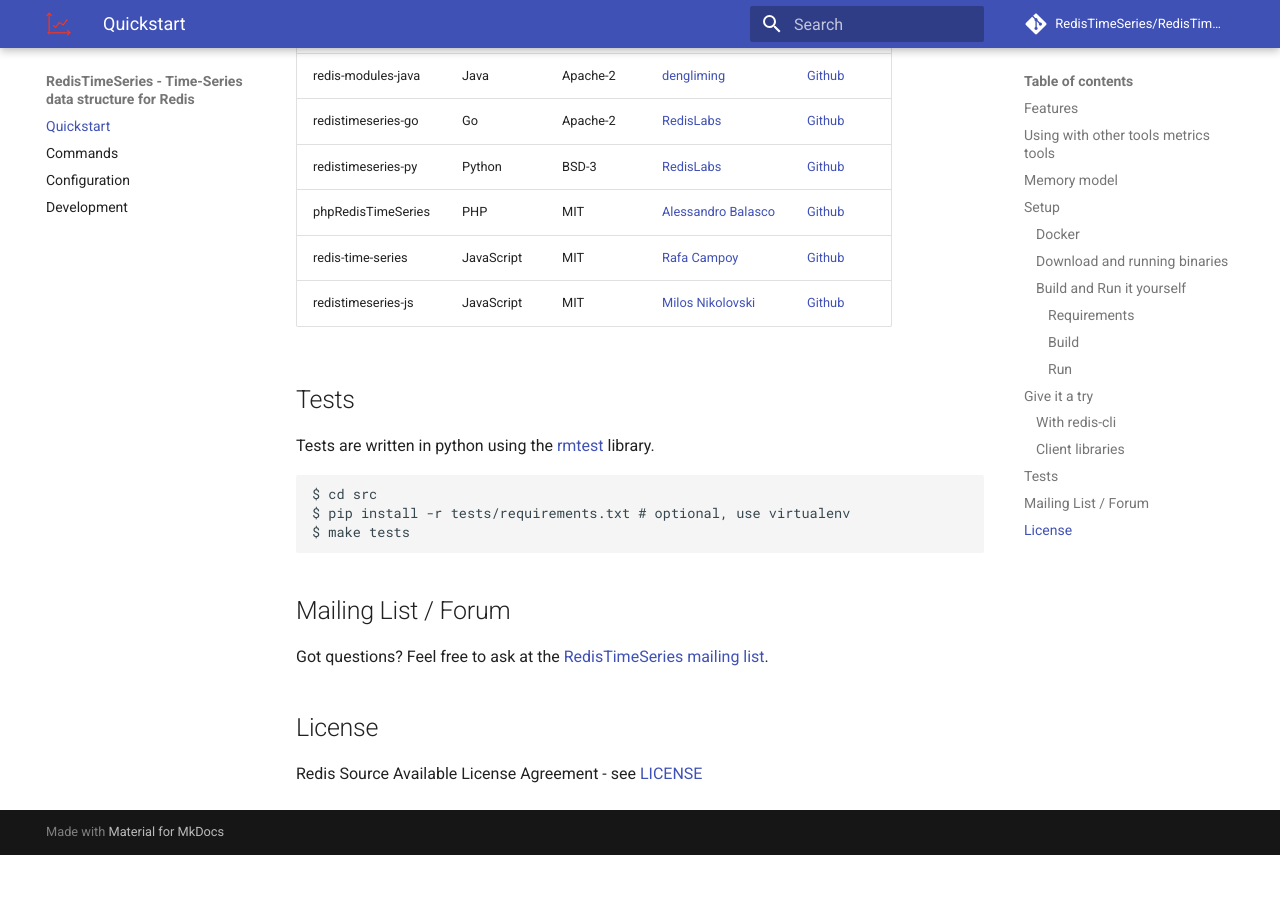
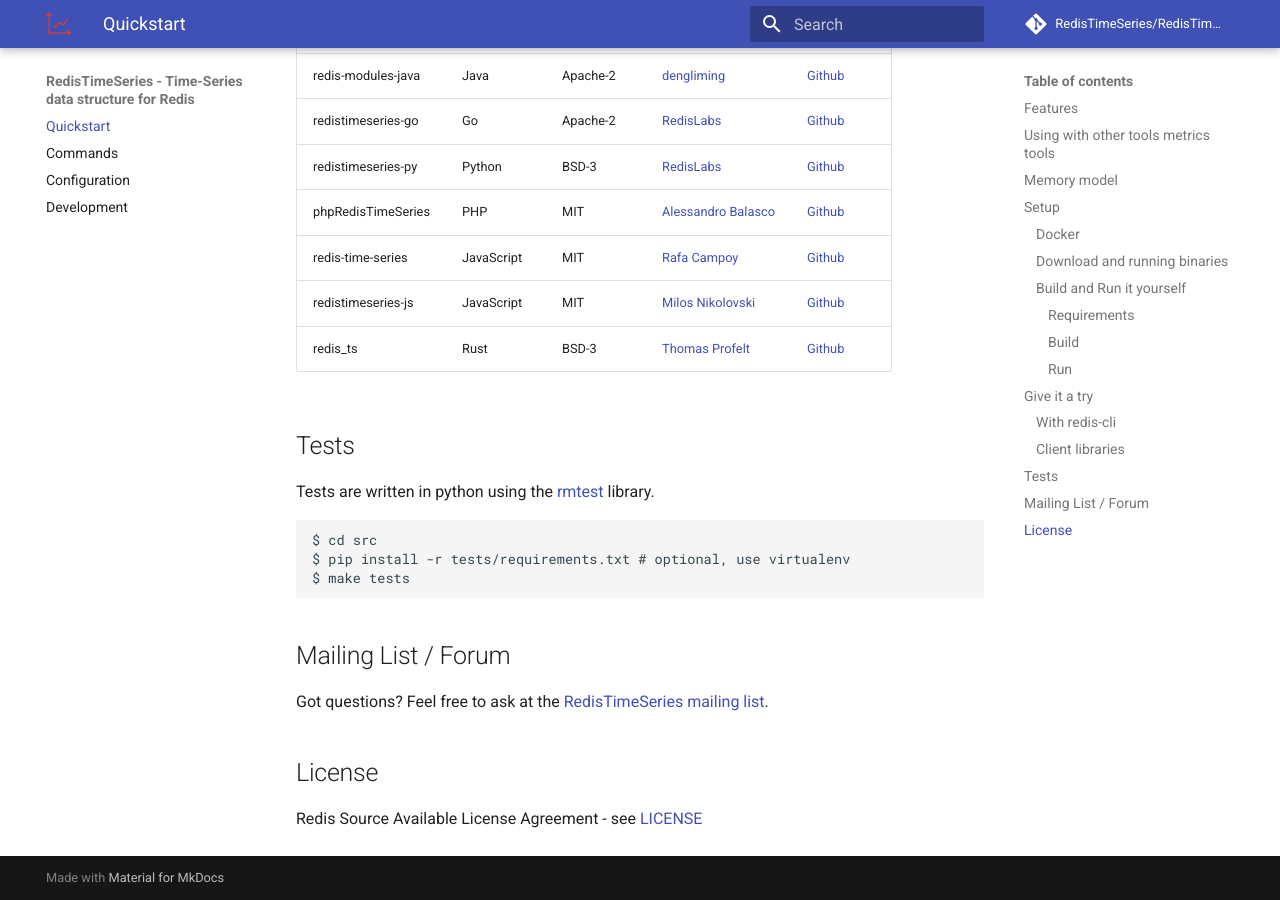
Before and after one commit to RedisTimeSeries/RedisTimeSeries, an MkDocs documentation site: the page built from docs/index.md, in a window 1280 px wide and 900 px high, scrolled down 3524 px. Built offline with MkDocs 1.6.1 and Material for MkDocs 9.7.7, drawn with Linux system fonts in a browser that asks for light colours; comment, search, counter and statistics services are not loaded; before the commit the page ends 4379 px from its top, so only the background shows below that.

Commit message:
Added Rust client lib

```diff
--- a/docs/index.md
+++ b/docs/index.md
@@ -141,6 +141,8 @@
 | phpRedisTimeSeries | PHP | MIT | [Alessandro Balasco](https://github.com/palicao) | [Github](https://github.com/palicao/phpRedisTimeSeries) |
 | redis-time-series | JavaScript | MIT | [Rafa Campoy](https://github.com/averias) | [Github](https://github.com/averias/redis-time-series) |
 | redistimeseries-js | JavaScript | MIT | [Milos Nikolovski](https://github.com/nikolovskimilos) | [Github](https://github.com/nikolovskimilos/redistimeseries-js) |
+| redis_ts | Rust | BSD-3 | [Thomas Profelt](https://github.com/tompro) | [Github](https://github.com/tompro/redis_ts) |
+
 
 ## Tests
 
```
